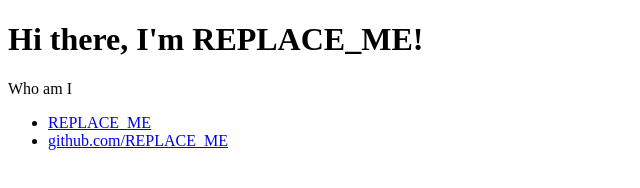
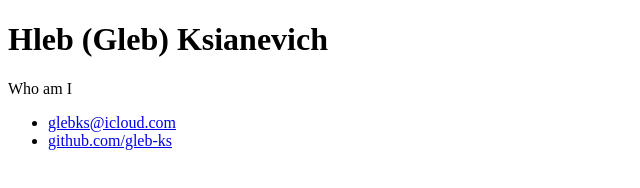
Before and after one commit to gleb-ks/gleb-ks.github.io, a plain HTML site: page index.html in a window 1280 px wide. Shown: the whole page, without its empty margins (0-640 px from the left). Drawn offline with Linux system fonts and the light colour scheme.

Commit message:
Update index.html

```diff
--- a/index.html
+++ b/index.html
@@ -1,20 +1,22 @@
 <!DOCTYPE html>
 <html>
   <head>
-    <title>REPLACE_ME</title>
+    <title>Hleb Ksianevich</title>
   </head>
   <body>
     <div class="container">
-      <div class="blurb">
-        <h1>Hi there, I'm REPLACE_ME!</h1>
+      <div class="intro">
+        <h1>Hleb (Gleb) Ksianevich</h1>
         <p>Who am I</p>
       </div>
     </div>
     <footer>
       <ul>
-        <li><a href="mailto:REPLACE_ME@gmail.com">REPLACE_ME</a></li>
         <li>
-          <a href="https://github.com/REPLACE_ME">github.com/REPLACE_ME</a>
+          <a href="mailto:glebks@icloud.com">glebks@icloud.com</a>
+        </li>
+        <li>
+          <a href="https://github.com/gleb-ks">github.com/gleb-ks</a>
         </li>
       </ul>
     </footer>
```
